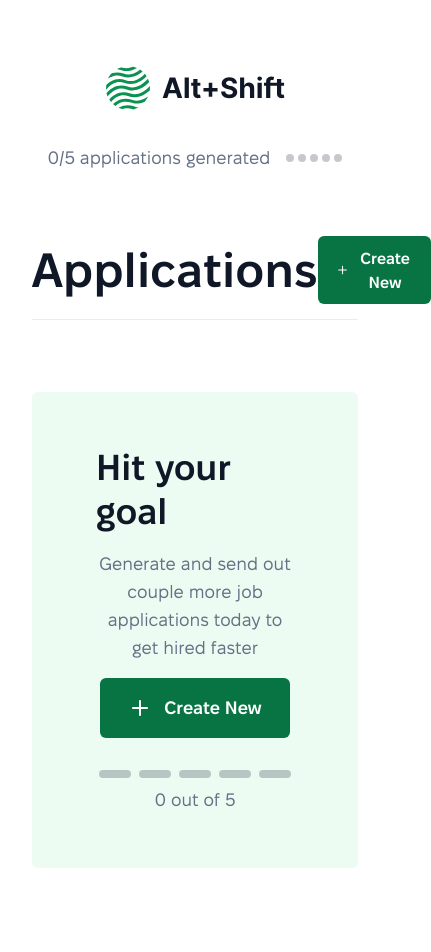
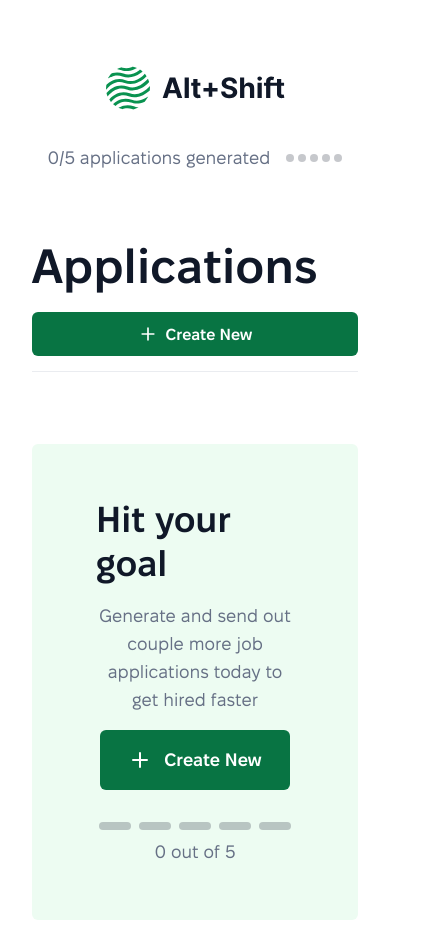
Before and after one commit to ilatovsky/alt-shift, a React (Vite) app: page /applications in a window 390 px wide. Shown: the whole page, 431 px wide, since content can reach past the window. Before the commit the page ends 900 px from the top, so only its background shows below. Built offline with nearby package versions, Linux system fonts and the light colour scheme.

Commit message:
fix application list page header on mobile

```diff
--- a/src/pages/applications-list/index.module.css
+++ b/src/pages/applications-list/index.module.css
@@ -13,6 +13,12 @@
     align-items: center;
     padding-bottom: var(--space-sm);
     position: relative;
+
+    @media (max-width: 768px) {
+      flex-direction: column;
+      align-items: stretch;
+      gap: var(--space-sm);
+    }
 
     &::after {
       content: "";
```
